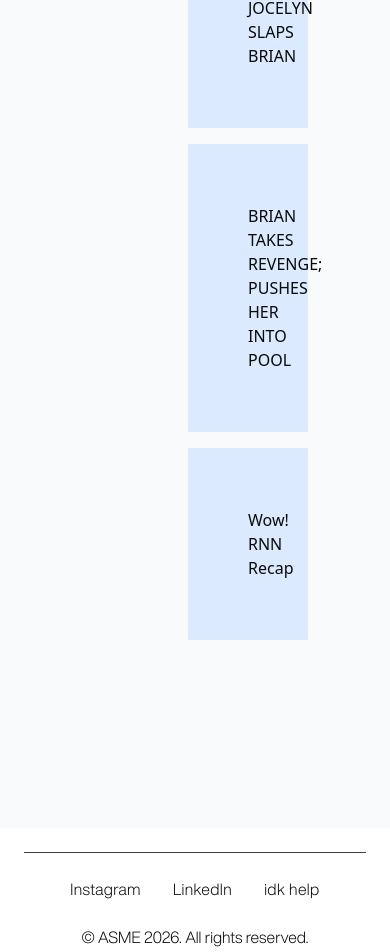
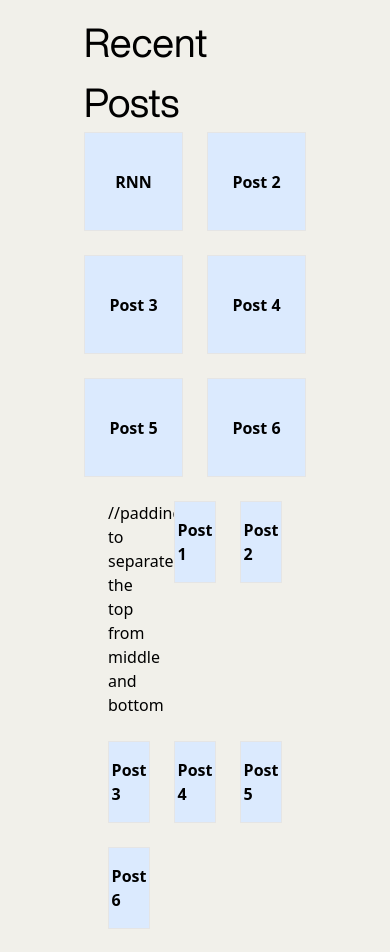
Before and after one commit to tylerttrannn/asme-website, a React (Vite) app in the folder asme-website/: page /events in a window 390 px wide. Shown: the part 1040-1992 px from the top of the page. Built offline with nearby package versions, Linux system fonts and the light colour scheme.

Commit message:
added the required grid format

```diff
--- /dev/null
+++ b/asme-website/src/components/PostCard.tsx
@@ -0,0 +1,7 @@
+interface instaPosts { //the interface for the Instagram Updates
+    title: string;
+    date: string;
+    link: string; //goes to the post when clicked
+    caption: string; //
+    image: string; //display image or if its not a video
+};
--- a/asme-website/src/pages/Events.tsx
+++ b/asme-website/src/pages/Events.tsx
@@ -1,22 +1,80 @@
+import Section from "../components/Section"
 import Layout from "../components/Layout"
+import asmeimg from '../assets/pngver.png';
+import { Reveal } from '../components/Reveal';
 
+interface instaPosts { //the interface for the Instagram Updates
+    title: string;
+    date: string;
+    link: string; //goes to the post when clicked
+    caption: string; //
+    image: string; //display image or if its not a video
+};
+
+const postData = [
+  { id: 1, title: "RNN" },
+  { id: 2, title: "Post 2" },
+  { id: 3, title: "Post 3" },
+  { id: 4, title: "Post 4" },
+  { id: 5, title: "Post 5" },
+  { id: 6, title: "Post 6" },
+  { id: 7, title: "Post 1" },
+  { id: 8, title: "Post 2" },
+  { id: 9, title: "Post 3" },
+  { id: 10, title: "Post 4" },
+  { id: 11, title: "Post 5" },
+  { id: 12, title: "Post 6" },
+  { id: 13, title: "Post 1" },
+  { id: 14, title: "Post 2" },
+  { id: 15, title: "Post 3" },
+  { id: 16, title: "Post 4" },
+  { id: 17, title: "Post 5" },
+  { id: 18, title: "Post 6" },
+];
 
 function Events(){
     return(
         <Layout>
-             <div className="p-32 bg-[#f1f0ea]">
-                <h1 className="text-[64px] font-bold text-blue-600 flex justify-center text-center font-helvetica">CHECK OUT OUR UPCOMING EVENTS!</h1>
+            <Section>
+                <div className="p-32 bg-[#f1f0ea]">
+                    <h1 className="text-[64px] font-bold flex justify-center text-center font-helvetica">CHECK OUT OUR UPCOMING EVENTS!</h1>
 
-                {/* This is where you'll build your Instagram post section */}
-            </div>
-            <div className="container mx-auto p-15">
-                <h1 className="flex justify-center font-helvetica text-[40px] text-blue-400"> Posts </h1>
-                <div className="grid grid-cols-1 md:grid-cols-2 lg:grid-cols-3 gap-4 p-32 bg-#ffffff">
-                    <div className="aspect-square bg-blue-100 p-15"> RNN JOCELYN SLAPS BRIAN </div>
-                    <div className="aspect-square bg-blue-100 p-15"> BRIAN TAKES REVENGE; PUSHES HER INTO POOL</div>
-                    <div className="aspect-square bg-blue-100 p-15"> Wow! RNN Recap </div>
+                    {/*Posts Section*/}
                 </div>
-            </div>
+           </Section>
+           <Section className="bg-[#f1f0ea]">
+                <div className="container mx-auto p-15">
+                    <h1 className="flex justify-center font-helvetica text-[40px] "> Recent Posts </h1>
+                    <div className="grid grid-cols-2 gap-6 bg-[#f1f0ea]">
+                        {postData.slice(0,6).map((post, index) => (
+                            <Reveal key={index} width="100%">
+                            <div className="aspect-square border flex items-center justify-center p-4 bg-blue-100">
+                                <p className="text-black font-bold">{post.title}</p>
+                            </div>
+                            </Reveal>
+                        ))}
+                    </div>
+                    <div className="grid grid-cols-3 gap-6 bg-[#f1f0ea] p-6"> //padding to separate the top from middle and bottom
+                        {postData.slice(6,12).map((post, index) => (
+                            <Reveal key={index} width="100%">
+                            <div className="aspect-square border flex items-center justify-center p-4 bg-blue-100">
+                                <p className="text-black font-bold">{post.title}</p>
+                            </div>
+                            </Reveal>
+                        ))}
+                    </div>
+                    <div className="grid grid-cols-6 gap-6 bg-[#f1f0ea]">
+                        {postData.slice(12,18).map((post, index) => (
+                            <Reveal key={index} width="100%">
+                            <div className="aspect-square border flex items-center justify-center p-4 bg-blue-100">
+                                <p className="text-black font-bold">{post.title}</p>
+                            </div>
+                            </Reveal>
+                        ))}
+                    </div>
+                </div>
+
+            </Section>
         </Layout>
     )
 }
--- a/package.json
+++ b/package.json
@@ -1,5 +1,8 @@
 {
   "devDependencies": {
     "tailwindcss": "^4.1.18"
+  },
+  "dependencies": {
+    "react-social-media-embed": "^2.5.18"
   }
 }
```
Also changed, not shown: 2 other files (tests, documents, lock files or other folders).
